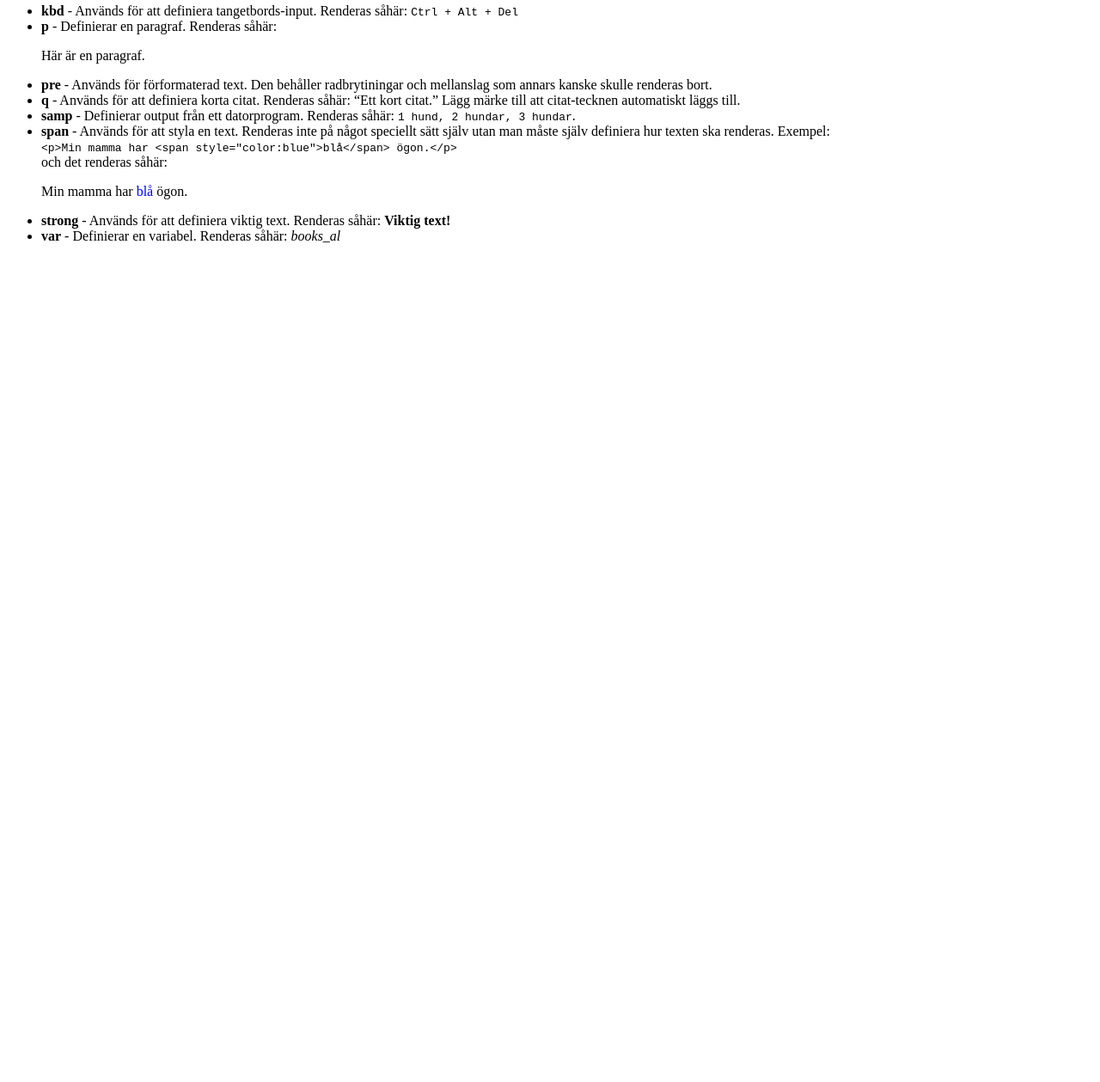
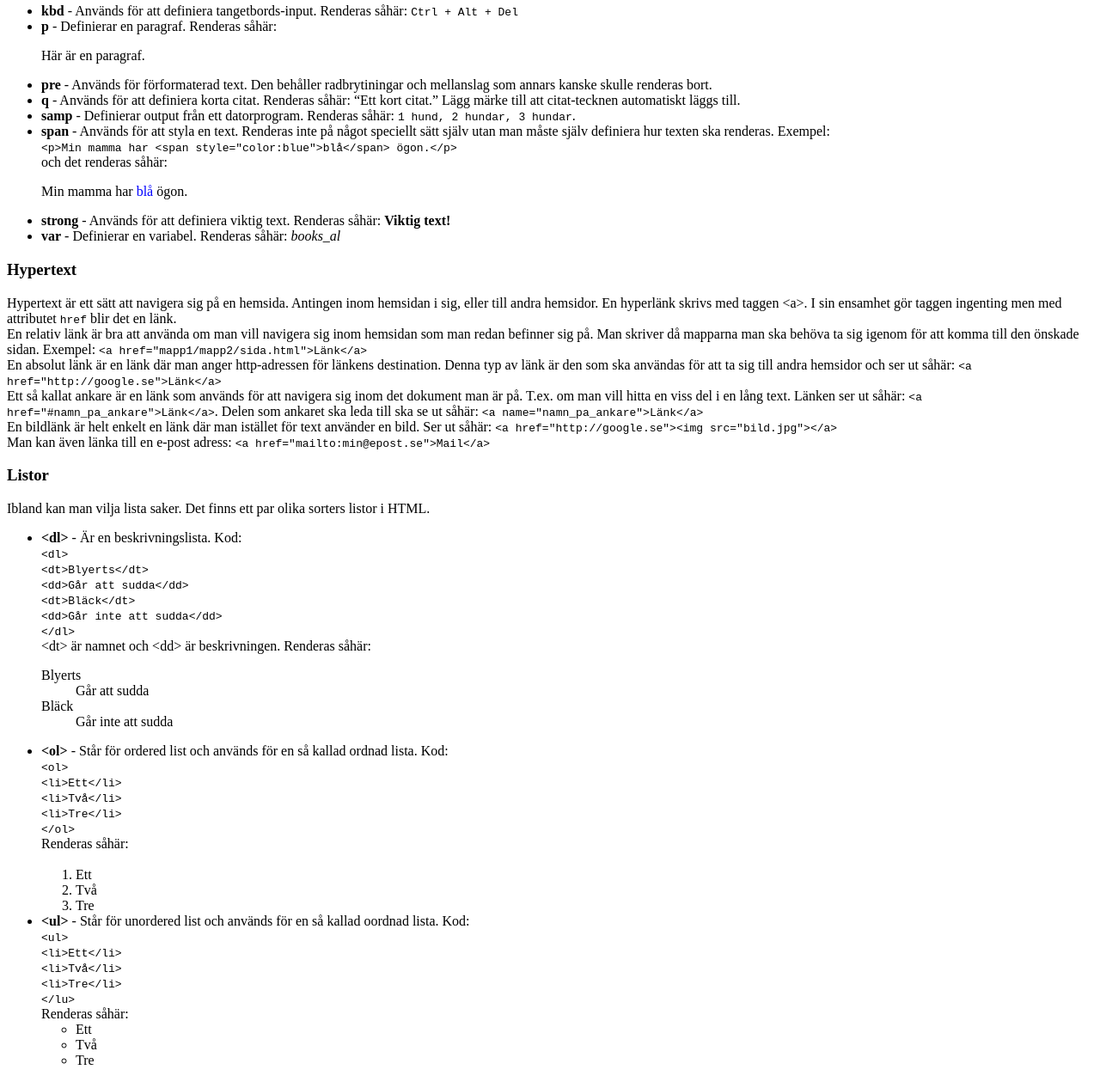
Before and after one commit to ViFo89/WebbKlient, a plain HTML site: page 1.1 Grunderna i HTML5/index.html in a window 1280 px wide. Shown: the part 1808-3067 px from the top of the page at 86% size. Before the commit the page ends 2108 px from the top, so only its background shows below. Drawn offline with Linux system fonts and the light colour scheme.

Commit message:
Fram till listor är klart

```diff
--- a/1.1 Grunderna i HTML5/index.html
+++ b/1.1 Grunderna i HTML5/index.html
@@ -76,5 +76,71 @@
 			 	<li><b>var</b> - Definierar en variabel. Renderas såhär: <var>books_al</var></li>
 			 </ul>
 		</p>
+		<h3>Hypertext</h3>
+		<p>
+			Hypertext är ett sätt att navigera sig på en hemsida. Antingen inom hemsidan i sig, eller till andra hemsidor. En hyperlänk skrivs med taggen &lta&gt. I sin ensamhet gör taggen ingenting men med attributet <code>href</code> blir det en länk.<br/>
+			En relativ länk är bra att använda om man vill navigera sig inom hemsidan som man redan befinner sig på. Man skriver då mapparna man ska behöva ta sig igenom för att komma till den önskade sidan. Exempel:
+			<code>&lta href="mapp1/mapp2/sida.html"&gtLänk&lt/a&gt</code>
+			<br/>En absolut länk är en länk där man anger http-adressen för länkens destination. Denna typ av länk är den som ska användas för att ta sig till andra hemsidor och ser ut såhär: <code>&lta href="http://google.se"&gtLänk&lt/a&gt</code>
+			<br/>Ett så kallat ankare är en länk som används för att navigera sig inom det dokument man är på. T.ex. om man vill hitta en viss del i en lång text. Länken ser ut såhär: <code>&lta href="#namn_pa_ankare"&gtLänk&lt/a&gt</code>. Delen som ankaret ska leda till ska se ut såhär: <code>&lta name="namn_pa_ankare"&gtLänk&lt/a&gt</code>
+			<br/>En bildlänk är helt enkelt en länk där man istället för text använder en bild. Ser ut såhär: <code>&lta href="http://google.se"&gt&ltimg src="bild.jpg"&gt&lt/a&gt</code>
+			<br/>Man kan även länka till en e-post adress: <code>&lta href="mailto:min@epost.se"&gtMail&lt/a&gt</code>
+		</p>
+		<h3>Listor</h3>
+		<p>
+			Ibland kan man vilja lista saker. Det finns ett par olika sorters listor i HTML.
+			<ul>
+				<li>
+					<b>&ltdl&gt</b> - Är en beskrivningslista. Kod:<br/>
+					<code>
+						&ltdl&gt<br/>
+						&ltdt&gtBlyerts&lt/dt&gt<br/>
+						&ltdd&gtGår att sudda&lt/dd&gt<br/>
+						&ltdt&gtBläck&lt/dt&gt<br/>
+						&ltdd&gtGår inte att sudda&lt/dd&gt<br/>
+						&lt/dl&gt
+					</code>
+					<br/>&ltdt&gt är namnet och &ltdd&gt är beskrivningen. Renderas såhär:
+					<dl>
+						<dt>Blyerts</dt>
+							<dd>Går att sudda</dd>
+						<dt>Bläck</dt>
+							<dd>Går inte att sudda</dd>
+					</dl>
+
+				</li>
+				<li>
+					<b>&ltol&gt</b> - Står för ordered list och används för en så kallad ordnad lista. Kod:<br/>
+					<code>
+						&ltol&gt<br/>
+						&ltli&gtEtt&lt/li&gt<br/>
+						&ltli&gtTvå&lt/li&gt<br/>
+						&ltli&gtTre&lt/li&gt<br/>
+						&lt/ol&gt
+					</code>
+					<br/>Renderas såhär:
+					<ol><br/>
+					<li>Ett</li>
+					<li>Två</li>
+					<li>Tre</li>
+					</ol>
+				</li>
+				<li>
+					<b>&ltul&gt</b> - Står för unordered list och används för en så kallad oordnad lista. Kod:<br/>
+					<code>
+						&ltul&gt<br/>
+						&ltli&gtEtt&lt/li&gt<br/>
+						&ltli&gtTvå&lt/li&gt<br/>
+						&ltli&gtTre&lt/li&gt<br/>
+						&lt/lu&gt
+					</code>
+					<br/>Renderas såhär:
+					<ul>
+					<li>Ett</li>
+					<li>Två</li>
+					<li>Tre</li>
+					</ul>
+			</ul>
+		</p>
 	</body>
 <html>
```
